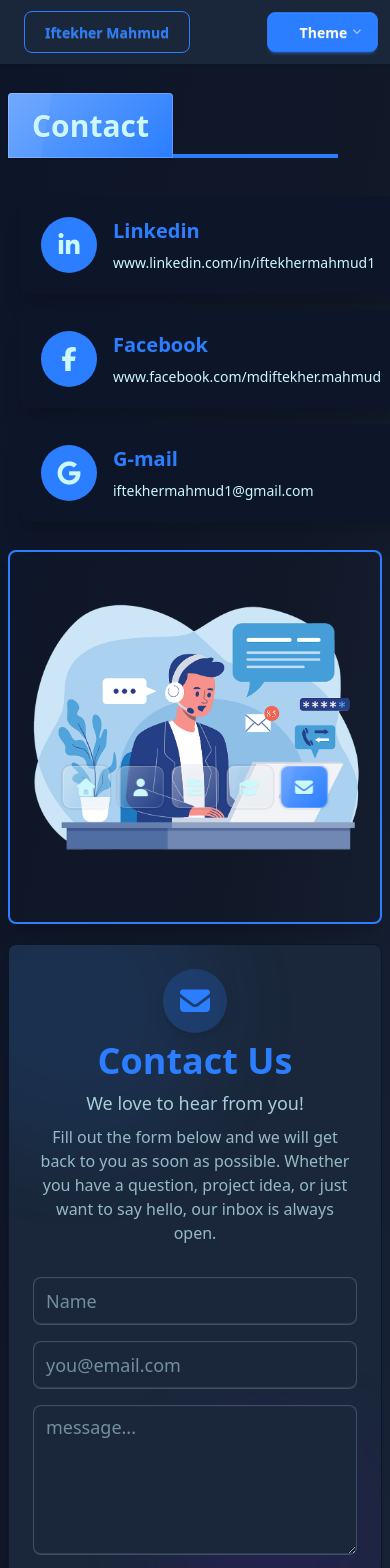
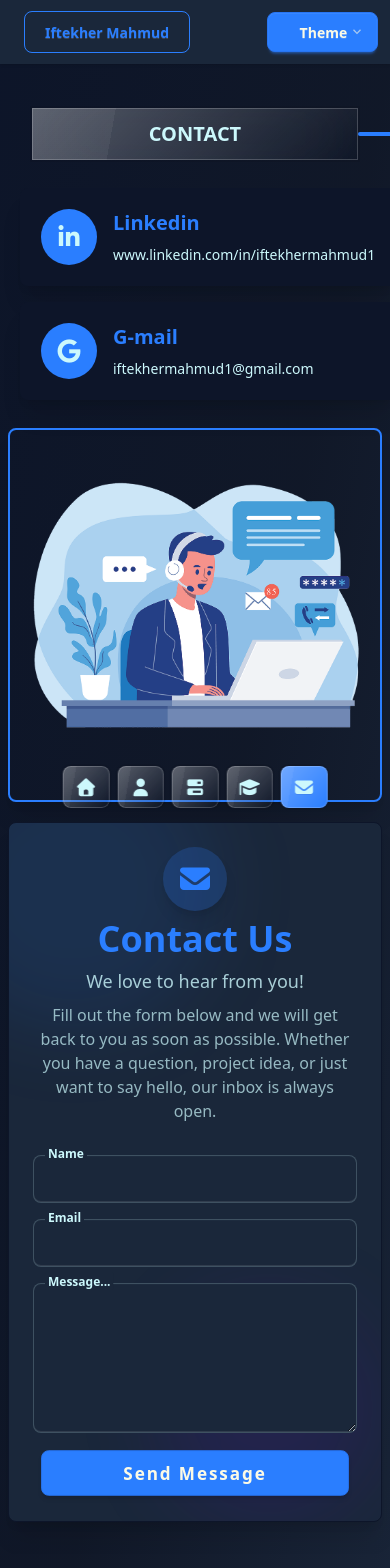
Before and after one commit to iftekher2108/iftekher-mahmud-next, a Next.js app: page /contact in a window 390 px wide. Shown: the top 1568 px of the page. Built offline with nearby package versions, Linux system fonts and the light colour scheme.

Commit message:
now need set content provide docs file

```diff
--- a/components/AboutMe.jsx
+++ b/components/AboutMe.jsx
@@ -9,7 +9,7 @@ export default function AboutMe() {
             <div className="absolute bottom-0 left-0 w-56 h-56 bg-accent/10 rounded-full blur-2xl"></div>
           </div>
           <div className="mb-16 pt-3 relative z-10">
-            <span className="glass rounded-t px-6 py-3 capitalize text-3xl font-bold section-title bg-primary">About Me</span>
+            <p className="glass px-6 py-3 uppercase text-center text-xl font-bold section-title">About Me</p>
           </div>
           <div className="relative grid lg:grid-cols-2 gap-12 items-center z-10 mb-6">
             <div className="flex justify-center">
--- a/components/AnimatedSection.jsx
+++ b/components/AnimatedSection.jsx
@@ -4,7 +4,7 @@ import { motion } from 'framer-motion';
 
 export default function AnimatedSection({ children, delay = 0 }) {
   return (
-      <motion.div className='overflow-hidden' initial={{ opacity: 0, x: 80 }} animate={{ opacity: 1, x: 0 }} transition={{ duration: 0.7, delay }}>
+      <motion.div className='overflow-hidden' initial={{ opacity: 0, x: 80,scale:0.9 }} animate={{ opacity: 1, x: 0, scale:1 }} transition={{ duration: 0.7, delay }}>
         {children}
       </motion.div>
   );
--- a/components/Contact.jsx
+++ b/components/Contact.jsx
@@ -10,14 +10,14 @@ export default function Contact() {
             <div className="relative mx-auto my-8 md:my-10 px-2 md:px-0">
                 {/* Subtle gradient background for section, matching project style */}
 
-                <div className="mb-10 pt-3 relative z-10">
-                    <motion.span initial={{ opacity: 0, y: 40 }} animate={{ opacity: 1, y: 0 }} transition={{ duration: 0.8 }}
-                        className="glass rounded-t px-6 py-3 capitalize text-3xl font-bold section-title bg-primary">
+                <div className="mb-4 pt-3 px-6 relative z-10">
+                    <motion.p initial={{ opacity: 0, y: 40 }} animate={{ opacity: 1, y: 0 }} transition={{ duration: 0.8 }}
+                        className="glass px-6 py-3 uppercase text-xl text-center font-bold section-title">
                         Contact
-                    </motion.span>
+                    </motion.p>
                 </div>
 
-                <div className="grid md:grid-cols-3 gap-4 p-3 mb-4">
+                <div className="grid md:grid-cols-2 gap-4 p-3 mb-4">
 
                     <div className="col-span-1 card p-5 flex-row border border-transparent hover:border-primary gap-4 bg-base-200 shadow-xl">
                         <div className="size-14 rounded-full bg-primary flex items-center justify-center">
@@ -29,7 +29,7 @@ export default function Contact() {
                         </div>
                     </div>
 
-                    <div className="col-span-1 card p-5 flex-row border border-transparent hover:border-primary gap-4 bg-base-200 shadow-xl">
+                    {/* <div className="col-span-1 card p-5 flex-row border border-transparent hover:border-primary gap-4 bg-base-200 shadow-xl">
                         <div className="size-14 rounded-full bg-primary flex items-center justify-center">
                             <i className="fa-brands text-2xl fa-facebook-f"></i>
                         </div>
@@ -37,7 +37,7 @@ export default function Contact() {
                             <h4 className="text-xl text-primary font-bold mb-2">Facebook</h4>
                             <p className=" text-sm">www.facebook.com/mdiftekher.mahmud</p>
                         </div>
-                    </div>
+                    </div> */}
 
                     <div className="col-span-1 card p-5 flex-row border border-transparent hover:border-primary gap-4 bg-base-200 shadow-xl">
                         <div className="size-14 rounded-full bg-primary flex items-center justify-center">
@@ -77,17 +77,17 @@ export default function Contact() {
                                 <form action={'https://formspree.io/f/mqkoqqjw'} method="post" className="flex flex-col gap-4 mt-4">
                                         <label className="floating-label">
                                             <span className="text-base font-semibold">Name</span>
-                                            <input type="text" placeholder="Name" className="input input-bordered input-lg focus:input-primary focus:outline-0  w-full" required />
+                                            <input type="text"  className="input input-bordered input-lg focus:input-primary focus:outline-0  w-full" required />
                                         </label>
 
                                         <label className="floating-label">
                                             <span className="text-base font-semibold">Email</span>
-                                        <input type="email" placeholder="you@email.com" className="input input-bordered input-lg focus:input-primary focus:outline-0 w-full" required />
+                                        <input type="email" className="input input-bordered input-lg focus:input-primary focus:outline-0 w-full" required />
                                         </label>
 
                                         <label className="floating-label">
                                             <span className="text-base font-semibold">Message...</span>
-                                        <textarea className="textarea textarea-lg focus:textarea-primary focus:outline-0 w-full min-h-[150px]" placeholder="message..." required></textarea>
+                                        <textarea className="textarea textarea-lg focus:textarea-primary focus:outline-0 w-full min-h-[150px]" required></textarea>
                                         </label>
 
                                     <button type="submit" className="btn btn-primary btn-lg w-full text-md tracking-[2px] font-bold shadow-md scale-95 hover:scale-100 transition-transform">Send Message</button>
--- a/components/Education.jsx
+++ b/components/Education.jsx
@@ -8,10 +8,10 @@ export default function Education() {
   return (
     <div id="education" className="card md:p-6 p-2 mb-2 bg-base-100 shadow-xl">
       <div className="mb-10 pt-3 relative z-10">
-        <motion.span initial={{ opacity: 0, y: 40 }} animate={{ opacity: 1, y: 0 }} transition={{ duration: 0.8 }}
-          className="glass rounded-t px-6 py-3 capitalize text-3xl font-bold section-title bg-primary">
+        <motion.p initial={{ opacity: 0, y: 40 }} animate={{ opacity: 1, y: 0 }} transition={{ duration: 0.8 }}
+          className="glass px-6 py-3 capitalize text-xl text-center font-bold section-title">
           Education
-        </motion.span>
+        </motion.p>
       </div>
 
       <div className="grid md:grid-cols-2 gap-6">
--- a/components/Work.jsx
+++ b/components/Work.jsx
@@ -9,10 +9,10 @@ export default function Work() {
   return (
     <div id="work" className="card md:p-6 p-2 mb-2 bg-base-100 shadow-xl">
       <div className="mb-10 pt-3 relative z-10">
-        <motion.span initial={{ opacity: 0, y: 40 }} animate={{ opacity: 1, y: 0 }} transition={{ duration: 0.6 }}
-          className="glass rounded-t px-6 py-3 capitalize text-3xl font-bold section-title bg-primary">
+        <motion.p initial={{ opacity: 0, y: 40 }} animate={{ opacity: 1, y: 0 }} transition={{ duration: 0.6 }}
+          className="glass px-6 py-3 uppercase text-xl font-bold text-center section-title">
           Work
-        </motion.span>
+        </motion.p>
       </div>
       <div className="grid md:grid-cols-2 gap-6">
         {works.map((work, idx) => (
--- a/components/iconSocial.jsx
+++ b/components/iconSocial.jsx
@@ -5,13 +5,13 @@ function IconSocial() {
     return (
         <>
             <div className="flex gap-4">
-                <Link href={'https://www.facebook.com/mdiftekher.mahmud/'} target="_blank" className="size-12 glass flex justify-center items-center rounded-lg text-white
+                {/* <Link href={'https://www.facebook.com/mdiftekher.mahmud/'} target="_blank" className="size-12 glass flex justify-center items-center rounded-lg text-white
                 bg-[#1877F2]/90
                  hover:-translate-y-1 hover:scale-105
                   transition-all duration-300 ease-in-out
                  ">
                     <i className="fa-brands text-xl fa-facebook-f"></i>
-                </Link>
+                </Link> */}
 
                 <Link href={'https://github.com/iftekher2108'} target="_blank" className="size-12 glass flex justify-center items-center rounded-lg text-white
                 bg-[#24292e]/90
--- a/styles/globals.css
+++ b/styles/globals.css
@@ -92,6 +92,6 @@
 
 .section-title {
   @apply relative
-   before:bg-primary before:w-full  before:absolute before:bottom-[0%] before:h-1 before:left-full
+   before:bg-primary before:rounded before:w-full  before:absolute before:top-[50%] before:translate-y-[-50%] before:h-1 before:left-full
    /* after:bg-primary after:w-full  after:absolute after:top-[50%] after:h-1 after:right-full; */
 }
```
Also changed, not shown: components/Projects.jsx (+4 -4 lines), components/Skills.jsx (+6 -6 lines), package.json (+4 -4 lines), 1 other file (tests, documents, lock files or other folders).
